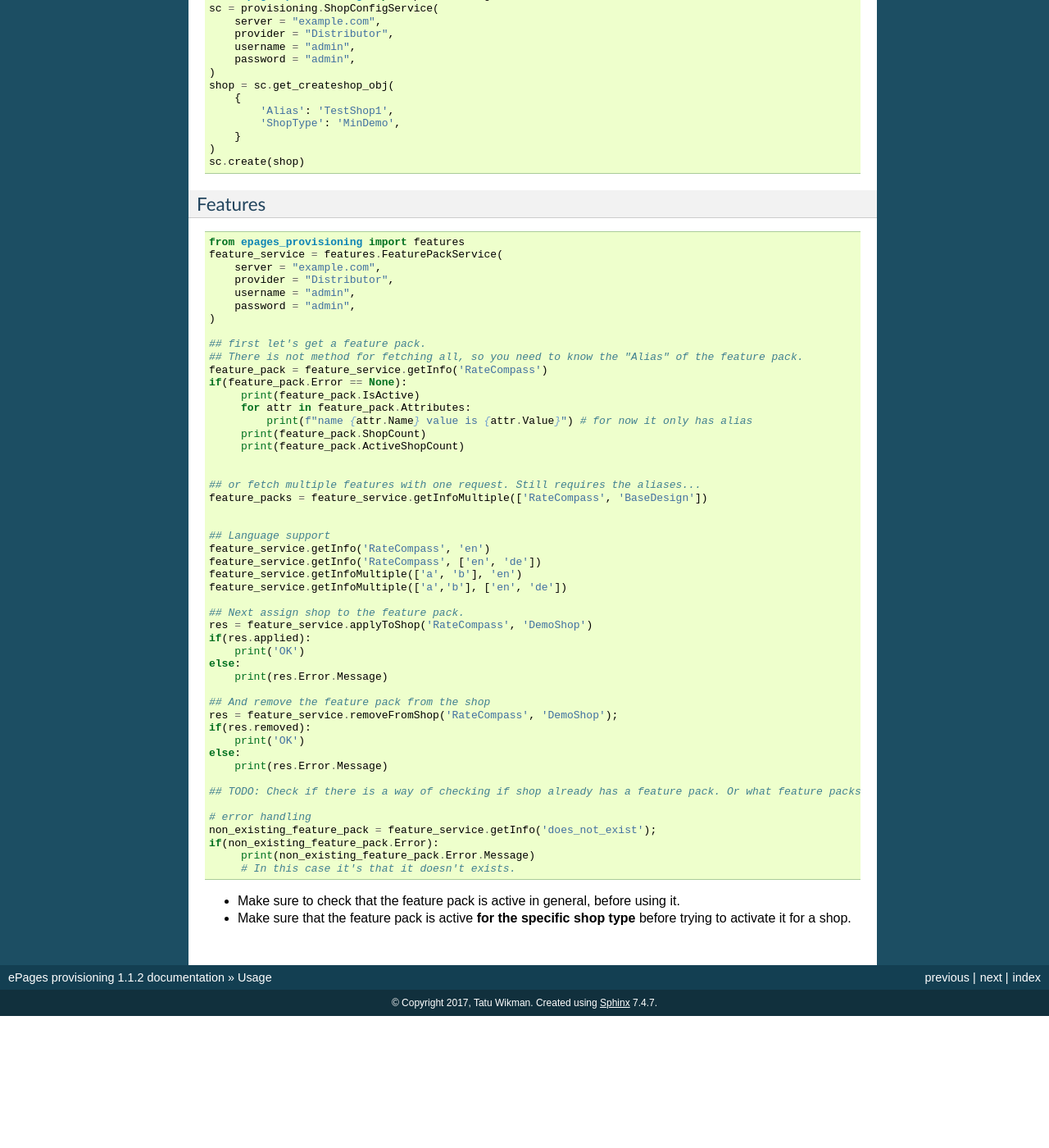
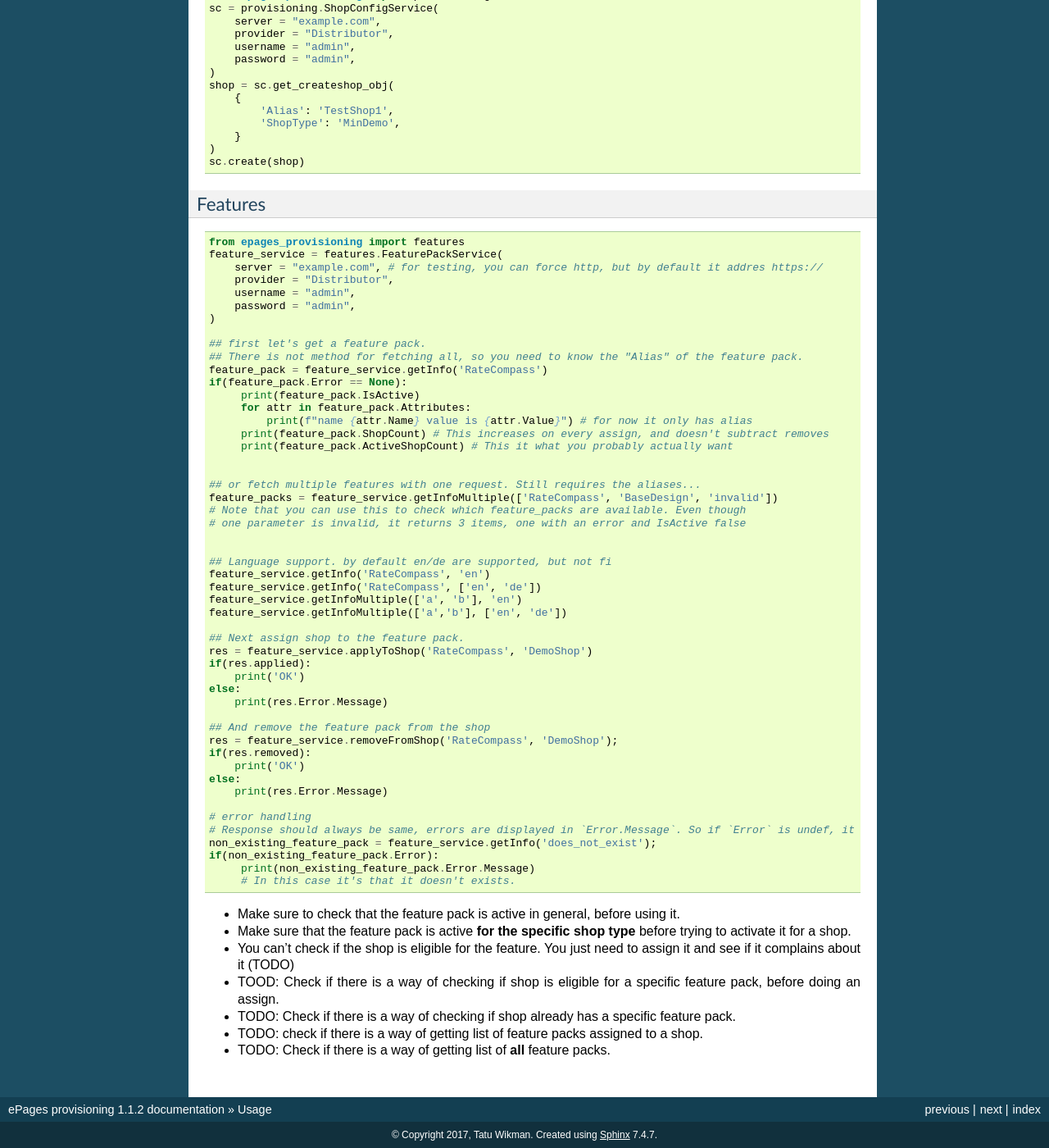
Before and after one commit to tswfi/epages_provisioning, a Sphinx documentation site: the page built from docs/usage.rst, in a window 1280 px wide and 1400 px high, scrolled down 2383 px. Shown: the whole window at 82% size. Built offline with Sphinx 7.4.7, drawn with Linux system fonts in a browser that asks for light colours; pages that are not in the unit, such as notebooks, are missing from menus; before the commit the page ends 3622 px from its top, so only the background shows below that.

Commit message:
Did some testing, and updated the docs accordingly

```diff
--- a/docs/usage.rst
+++ b/docs/usage.rst
@@ -174,7 +174,7 @@ Features
 
     from epages_provisioning import features
     feature_service = features.FeaturePackService(
-        server = "example.com",
+        server = "example.com", # for testing, you can force http, but by default it addres https://
         provider = "Distributor",
         username = "admin",
         password = "admin",
@@ -187,15 +187,17 @@ Features
          print(feature_pack.IsActive)
          for attr in feature_pack.Attributes:
              print(f"name {attr.Name} value is {attr.Value}") # for now it only has alias
-         print(feature_pack.ShopCount)
-         print(feature_pack.ActiveShopCount)
+         print(feature_pack.ShopCount) # This increases on every assign, and doesn't subtract removes
+         print(feature_pack.ActiveShopCount) # This it what you probably actually want
 
 
     ## or fetch multiple features with one request. Still requires the aliases...
-    feature_packs = feature_service.getInfoMultiple(['RateCompass', 'BaseDesign'])
+    feature_packs = feature_service.getInfoMultiple(['RateCompass', 'BaseDesign', 'invalid'])
+    # Note that you can use this to check which feature_packs are available. Even though
+    # one parameter is invalid, it returns 3 items, one with an error and IsActive false
 
 
-    ## Language support
+    ## Language support. by default en/de are supported, but not fi
     feature_service.getInfo('RateCompass', 'en')
     feature_service.getInfo('RateCompass', ['en', 'de'])
     feature_service.getInfoMultiple(['a', 'b'], 'en')
@@ -215,15 +217,19 @@ Features
     else:
         print(res.Error.Message)
 
-    ## TODO: Check if there is a way of checking if shop already has a feature pack. Or what feature packs it has
-
     # error handling
+    # Response should always be same, errors are displayed in `Error.Message`. So if `Error` is undef, it should be fine.
     non_existing_feature_pack = feature_service.getInfo('does_not_exist');
     if(non_existing_feature_pack.Error):
          print(non_existing_feature_pack.Error.Message)
          # In this case it's that it doesn't exists.
 
+* Make sure to check that the feature pack is active in general, before using it.
+* Make sure that the feature pack is active **for the specific shop type** before trying to activate it for a shop.
+* You can't check if the shop is eligible for the feature. You just need to assign it and see if it complains about it (TODO)
 
 
-* Make sure to check that the feature pack is active in general, before using it.
-* Make sure that the feature pack is active **for the specific shop type** before trying to activate it for a shop.
+* TOOD: Check if there is a way of checking if shop is eligible for a specific feature pack, before doing an assign.
+* TODO: Check if there is a way of checking if shop already has a specific feature pack.
+* TODO: check if there is a way of getting list of feature packs assigned to a shop.
+* TODO: Check if there is a way of getting list of **all** feature packs.
```
